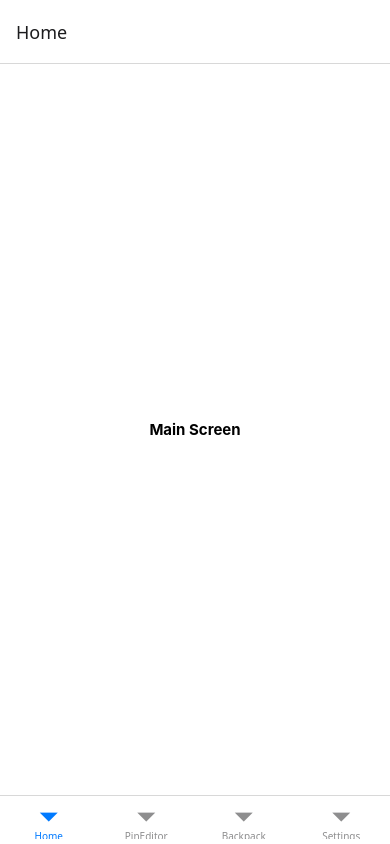
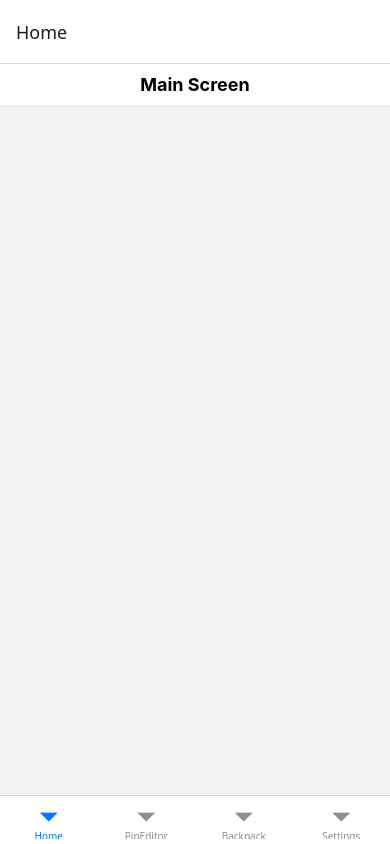
Before and after one commit to Qtrocious/Pinable, a React Native app: screen / in a window 390 px wide. Built offline with nearby package versions, Linux system fonts and the light colour scheme.

Commit message:
Update App.js
Added a navigation tab to start coding each screen

```diff
--- a/App.js
+++ b/App.js
@@ -2,12 +2,15 @@ import { StatusBar } from 'expo-status-bar';
 import { Button, StyleSheet, Text, View } from 'react-native';
 import { NavigationContainer } from '@react-navigation/native';
 import { createBottomTabNavigator } from '@react-navigation/bottom-tabs';
+import { SafeAreaView } from 'react-native-safe-area-context';
 
 function HomeScreen() {
   return  (
-    <View style={styles.container}>
-      <Text style= {styles.title}>Main Screen</Text>
-    </View>
+    <SafeAreaView>
+      <View style={styles.container}>
+        <Text style= {styles.title}>Main Screen</Text>
+      </View>
+    </SafeAreaView>
   )
 }
 
@@ -59,9 +62,10 @@ const styles = StyleSheet.create({
     justifyContent: 'center',
   },
   title: {
-    color: 'black',
-    fontSize: 15,
+    margin: 10,
+    fontSize: 18,
     fontWeight: 'bold',
+    textAlign: 'center',
   },
 
 });
```
